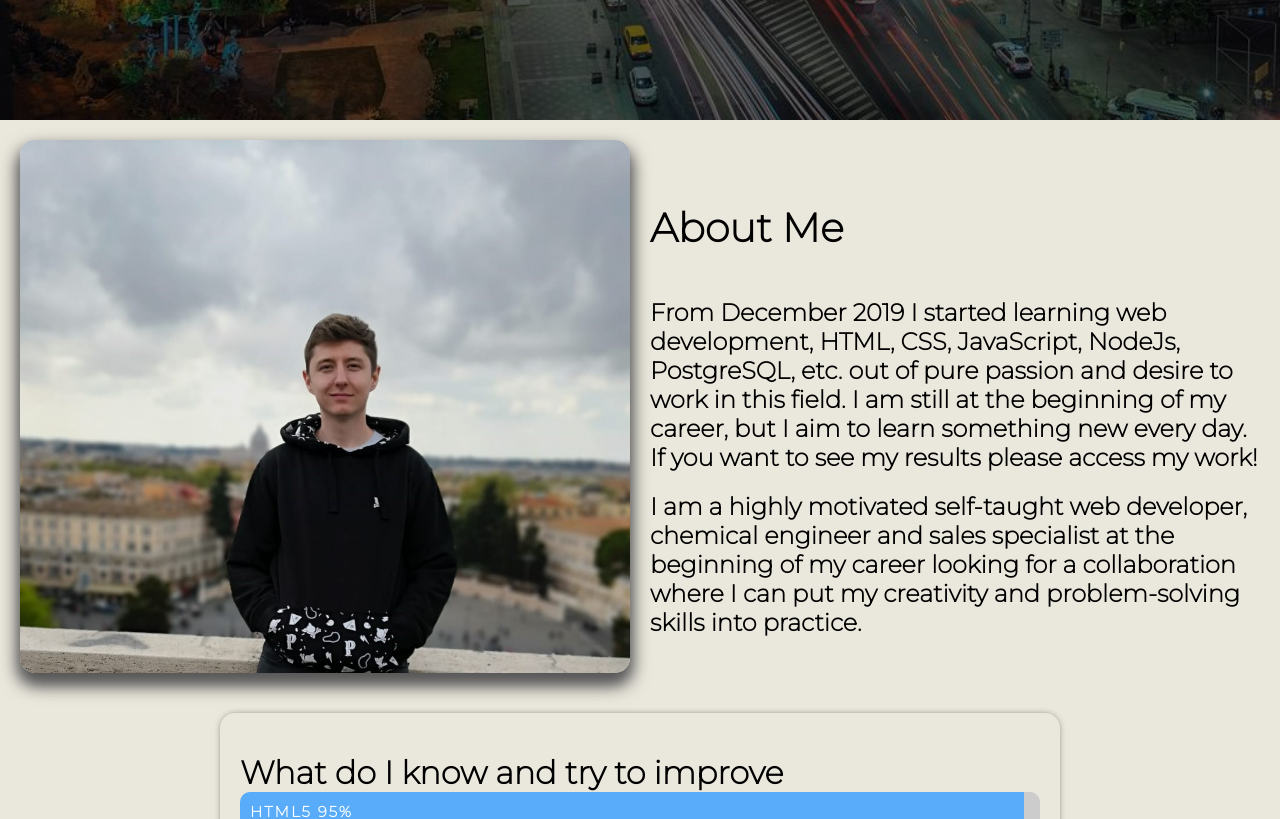
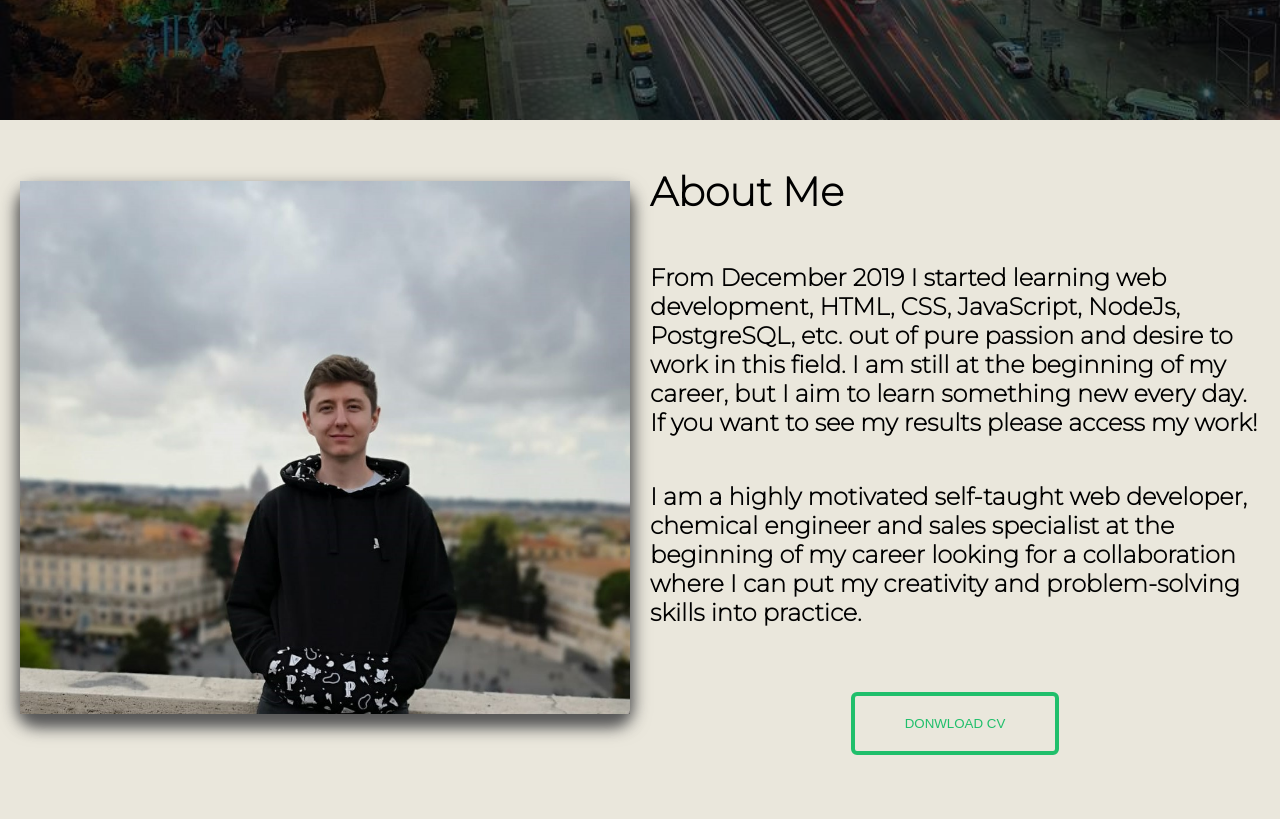
Before and after one commit to RaresSanduConstantin/portofoliu, a React (Create React App) app: page / in a window 1280 px wide. Shown: the part 680-1499 px from the top of the page. Built offline with nearby package versions, Linux system fonts and the light colour scheme.

Commit message:
cv download and img for work page

```diff
--- a/src/components/Description/Description.css
+++ b/src/components/Description/Description.css
@@ -4,7 +4,7 @@
   justify-content: space-between;
   align-items: center;
   padding: 20px 20px 20px 20px;
-  margin-bottom: 20px;
+  margin-bottom: 50px;
 }
 
 .imagine {
@@ -12,15 +12,17 @@
   display: flex;
   justify-content: center;
   margin-right: 20px;
-}
-
-img {
-  width: 100%;
   border-radius: 15px;
   box-shadow: 0px 10px 15px rgb(87, 87, 87), 0 10px 20px rgb(102, 102, 102);
 }
 
+.img-wd {
+  width: 100%;
+}
+
 .text {
+  display: flex;
+  flex-direction: column;
   width: 100%;
 }
 
@@ -31,3 +33,37 @@ img {
 .text p {
   font-size: 1.5em;
 }
+
+.download {
+  margin-top: 2.5em;
+  align-self: center;
+
+  /* padding: 30px; */
+}
+
+.example_d {
+  cursor: pointer;
+  color: #20bf6b !important;
+  text-transform: uppercase;
+  background: #eae7dc;
+  padding: 20px 50px;
+  border: 4px solid #20bf6b !important;
+  border-radius: 6px;
+  display: inline-block;
+  transition: all 0.3s ease 0s;
+}
+
+.example_d:hover {
+  color: #494949 !important;
+  border-radius: 50px;
+  border-color: #494949 !important;
+  transition: all 0.3s ease 0s;
+}
+
+.color {
+  color: #20bf6b;
+}
+
+.color:hover {
+  color: #494949;
+}
--- a/src/components/Description/Description.js
+++ b/src/components/Description/Description.js
@@ -7,7 +7,7 @@ export class Description extends Component {
     return (
       <div className="description">
         <div className="imagine">
-          <img src={ME} alt="Profil" />
+          <img src={ME} alt="Profil" className="img-wd" />
         </div>
         <div className="text">
           <h1>About Me</h1>
@@ -25,6 +25,14 @@ export class Description extends Component {
             collaboration where I can put my creativity and problem-solving
             skills into practice.
           </p>
+          <a
+            className="download"
+            target="_blank"
+            href="../../assets/PDF/Rares_Sandu_CV.pdf"
+            download
+          >
+            <button className="example_d">Donwload CV</button>
+          </a>
         </div>
       </div>
     );
--- a/src/components/Header/Header.js
+++ b/src/components/Header/Header.js
@@ -1,5 +1,5 @@
 import React, { Component } from "react";
-import Typical from "react-typical";
+
 import "./Header.css";
 
 export class Header extends Component {
--- a/src/components/Skills/Skills.css
+++ b/src/components/Skills/Skills.css
@@ -18,6 +18,7 @@
 p {
   font-size: 2em;
   font-weight: bold;
+  margin-bottom: 25px;
 }
 
 .skillbar-percent {
--- /dev/null
+++ b/src/const/directory.js
@@ -0,0 +1,37 @@
+export const INITIAL = [
+  {
+    title: "Smart Brain",
+    imageUrl: "https://i.ibb.co/2WSLC1p/smart-brain.png",
+    id: 1,
+    githubLink: "https://github.com/RaresSanduConstantin/smart-brain",
+    liveAppLink: "https://raressanduconstantin.github.io/smart-brain/",
+  },
+  {
+    title: "Best Cloths",
+    imageUrl: "https://i.ibb.co/WfT37LL/best-cloths.jpg",
+    id: 2,
+    githubLink: "https://github.com/RaresSanduConstantin/e-commerce",
+    liveAppLink: "https://best-clothes.herokuapp.com/",
+  },
+  {
+    title: "Story Books",
+    imageUrl: "https://i.ibb.co/ph3P1cp/story-books.jpg",
+    id: 3,
+    githubLink: "https://github.com/RaresSanduConstantin/story-app",
+    liveAppLink: "https://story-book-app.herokuapp.com/",
+  },
+  {
+    title: "Covid-19 Traker",
+    imageUrl: "https://i.ibb.co/ynGgZCv/covid-traker.jpg",
+    id: 4,
+    githubLink: "https://github.com/RaresSanduConstantin/covid-19-traker",
+    liveAppLink: "https://raressanduconstantin.github.io/covid-19-traker/",
+  },
+  {
+    title: "Corporate Cats",
+    imageUrl: "https://i.ibb.co/RTmnRtc/corporate-cats.jpg",
+    id: 5,
+    githubLink: "https://github.com/RaresSanduConstantin/cats-rolodex",
+    liveAppLink: "https://raressanduconstantin.github.io/cats-rolodex/",
+  },
+];
--- a/src/pages/WorkPage/Work.css
+++ b/src/pages/WorkPage/Work.css
@@ -1,5 +1,17 @@
 .work {
-  background-color: turquoise;
-  height: 100vh;
+  background-color: rosybrown;
+  /* height: 100vh; */
   color: wheat;
+  /* width: 200px; */
 }
+
+.card-component {
+  width: 100%;
+  display: flex;
+  align-items: center;
+  justify-items: center;
+}
+
+.imagini-proiect {
+  width: 50px;
+}
--- a/src/pages/WorkPage/Work.js
+++ b/src/pages/WorkPage/Work.js
@@ -1,8 +1,29 @@
 import React from "react";
 import "./Work.css";
+import { INITIAL } from "../../const/directory";
+import CardComponent from "./work2";
 
 const Work = () => {
-  return <div className="work">This is the work page</div>;
+  return (
+    <div className="work">
+      {INITIAL.map(({ id, ...otherProps }) => {
+        return (
+          <div key={id} className="card-component">
+            <div className="imagini-proiect">
+              <img
+                src={otherProps.imageUrl}
+                alt={otherProps.title}
+                style={{ width: "300px" }}
+              />
+            </div>
+            <p>{otherProps.title}</p>
+            <a href={otherProps.githubLink}>View CodeBase</a>
+            <a href={otherProps.liveAppLink}>View LiveApp</a>
+          </div>
+        );
+      })}
+    </div>
+  );
 };
 
 export default Work;
--- /dev/null
+++ b/src/pages/WorkPage/work2.js
@@ -0,0 +1,13 @@
+import React from "react";
+import "./Work.css";
+
+const CardComponent = ({ item }) => {
+  const [imageUrl] = item;
+  return (
+    <div className="work">
+      <div style={{ backgroundImage: `url(${imageUrl})` }}></div>
+    </div>
+  );
+};
+
+export default CardComponent;
```
Also changed, not shown: 2 other files (tests, documents, lock files or other folders).
